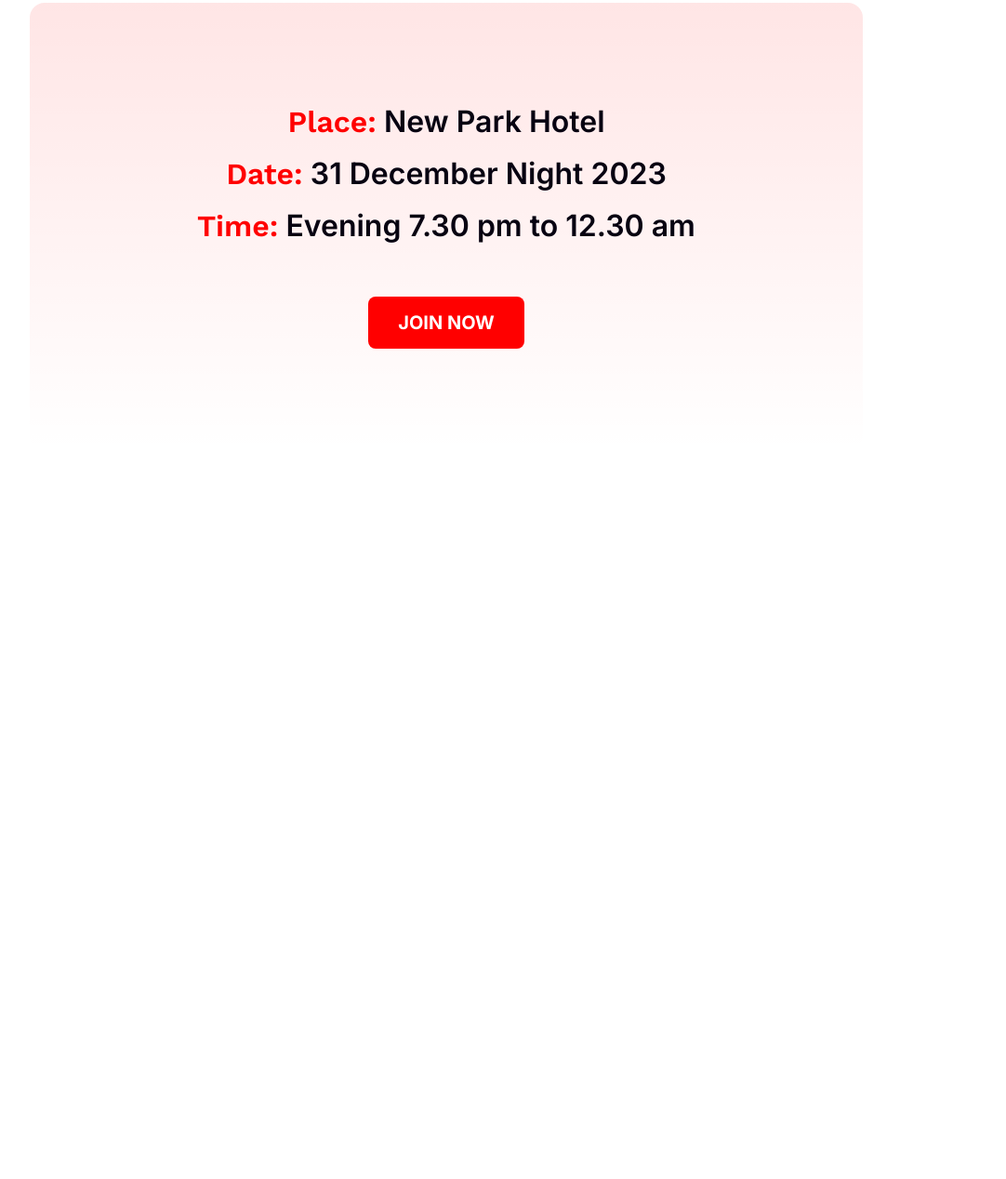
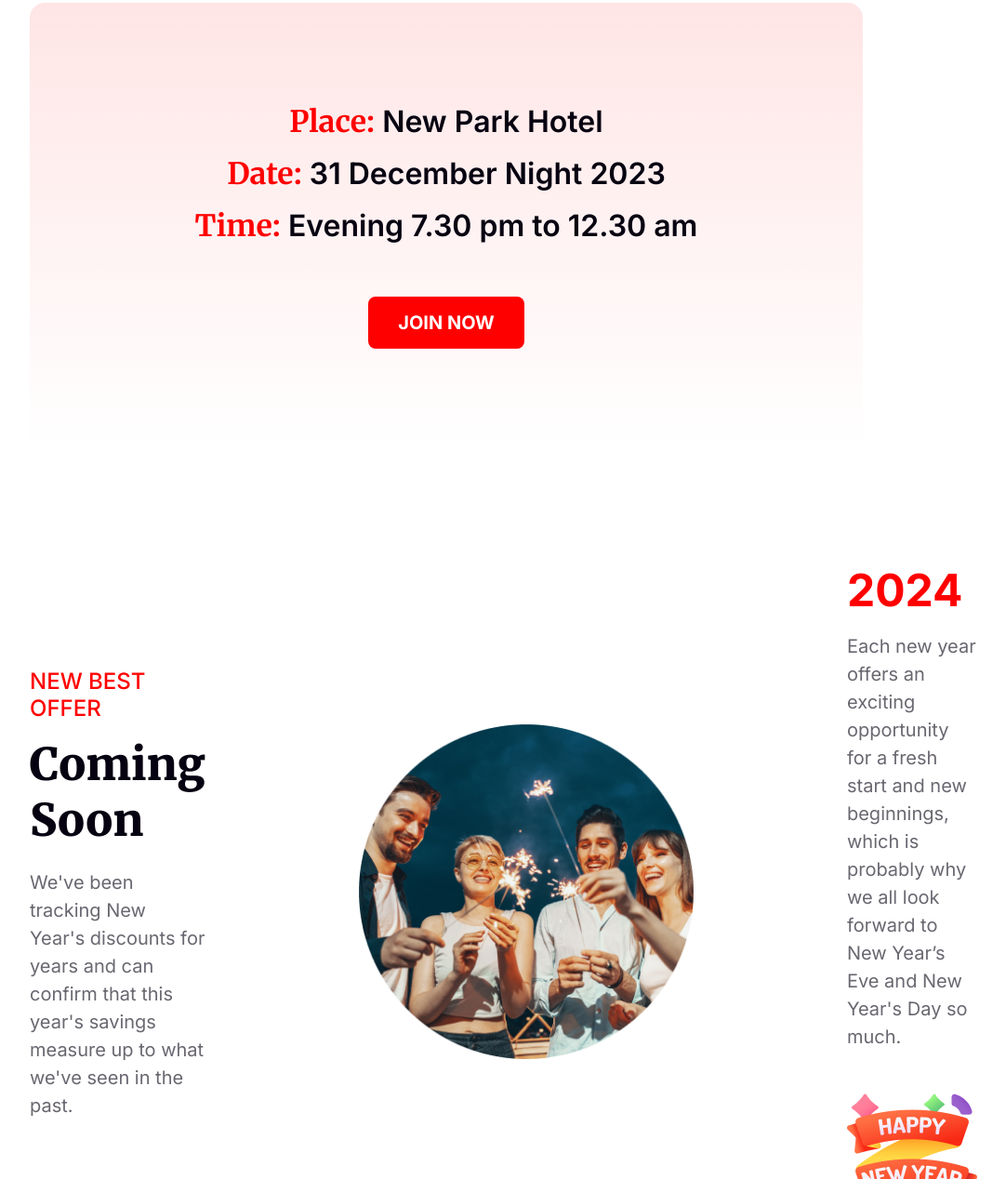
Before and after one commit to abunaim5/new-year-mission, a plain HTML site: page index.html in a window 1280 px wide. Shown: the part 2415-3683 px from the top of the page at 93% size, without its empty margins (160-1242 px from the left). Before the commit the page ends 2900 px from the top, so only its background shows below. Drawn offline with nearby package versions, Linux system fonts and the light colour scheme.

Commit message:
added best offer section

```diff
--- a/index.html
+++ b/index.html
@@ -64,6 +64,31 @@
                 </div>
             </div>
         </section>
+        <!-- Best offer section start -->
+        <section>
+            <div class="best-offer-container bg-primary">
+                <div class="best-offer-contents">
+                    <div class="offer-deadline">
+                        <h4 class="deadline-title">NEW BEST OFFER</h4>
+                        <h3 class="deadline-heading">Coming Soon</h3>
+                        <p class="deadline-description text-primary">We've been tracking New Year's discounts for years
+                            and can
+                            confirm that this year's savings measure up to what we've seen in the past.</p>
+                    </div>
+                    <div class="Celebrate-img">
+                        <img src="images/group-photo.png" alt="Celebration group photo">
+                    </div>
+                    <div class="offer-year">
+                        <h3 class="year">2024</h3>
+                        <p class="year-description text-primary">Each new year offers an exciting opportunity for a
+                            fresh start and
+                            new beginnings, which is probably why we all look forward to New Year’s Eve and New Year's
+                            Day so much.</p>
+                        <img src="images/new-year.png" alt="New Year photo">
+                    </div>
+                </div>
+            </div>
+        </section>
     </main>
     <footer>
 
--- a/styles/style.css
+++ b/styles/style.css
@@ -1,4 +1,4 @@
-@import url('https://fonts.googleapis.com/css2?family=Inter:wght@200;300;400;600;700;800&family=Merriweather:ital,wght@0,300;0,400;0,700;0,900;1,300&family=Open+Sans:wght@400;700;800&family=Work+Sans:wght@200;400;600;700;800&display=swap');
+@import url('https://fonts.googleapis.com/css2?family=Inter:wght@200;300;400;500;600;700;800;900&family=Merriweather:ital,wght@0,300;0,400;0,700;0,900;1,300&display=swap');
 
 /* Common shared style section */
 * {
@@ -6,8 +6,6 @@
     padding: 0;
     font-family: 'Inter', sans-serif;
     font-family: 'Merriweather', serif;
-    font-family: 'Open Sans', sans-serif;
-    font-family: 'Work Sans', sans-serif;
 }
 
 .bg-primary {
@@ -181,3 +179,55 @@ span {
 .info-container .info-contents #join-btn {
     margin-top: 48px;
 }
+
+/* Best offer section styles */
+.best-offer-container {
+    max-height: 463px;
+}
+
+.best-offer-container .best-offer-contents {
+    display: flex;
+    align-items: center;
+    gap: 165px;
+    justify-content: space-between;
+}
+
+/* .best-offer-container .best-offer-contents .offer-deadline {} */
+
+.best-offer-container .best-offer-contents .offer-deadline .deadline-title {
+    color: #F00;
+    font-family: Inter;
+    font-size: 24px;
+    font-weight: 500;
+}
+
+.best-offer-container .best-offer-contents .offer-deadline .deadline-heading {
+    color: #070211;
+    font-family: Merriweather;
+    font-size: 48px;
+    font-weight: 900;
+    margin-top: 16px;
+}
+
+.best-offer-container .best-offer-contents .offer-deadline .deadline-description {
+    margin-top: 22px;
+}
+
+.best-offer-container .best-offer-contents .Celebrate-img img {
+    max-width: 360px;
+}
+
+.best-offer-container .best-offer-contents .offer-year .year {
+    color: #F00;
+    font-family: Inter;
+    font-size: 48px;
+    font-weight: 700;
+}
+
+.best-offer-container .best-offer-contents .offer-year .year-description {
+    margin-top: 16px;
+}
+
+.best-offer-container .best-offer-contents .offer-year img {
+    margin-top: 43px;
+}
```
